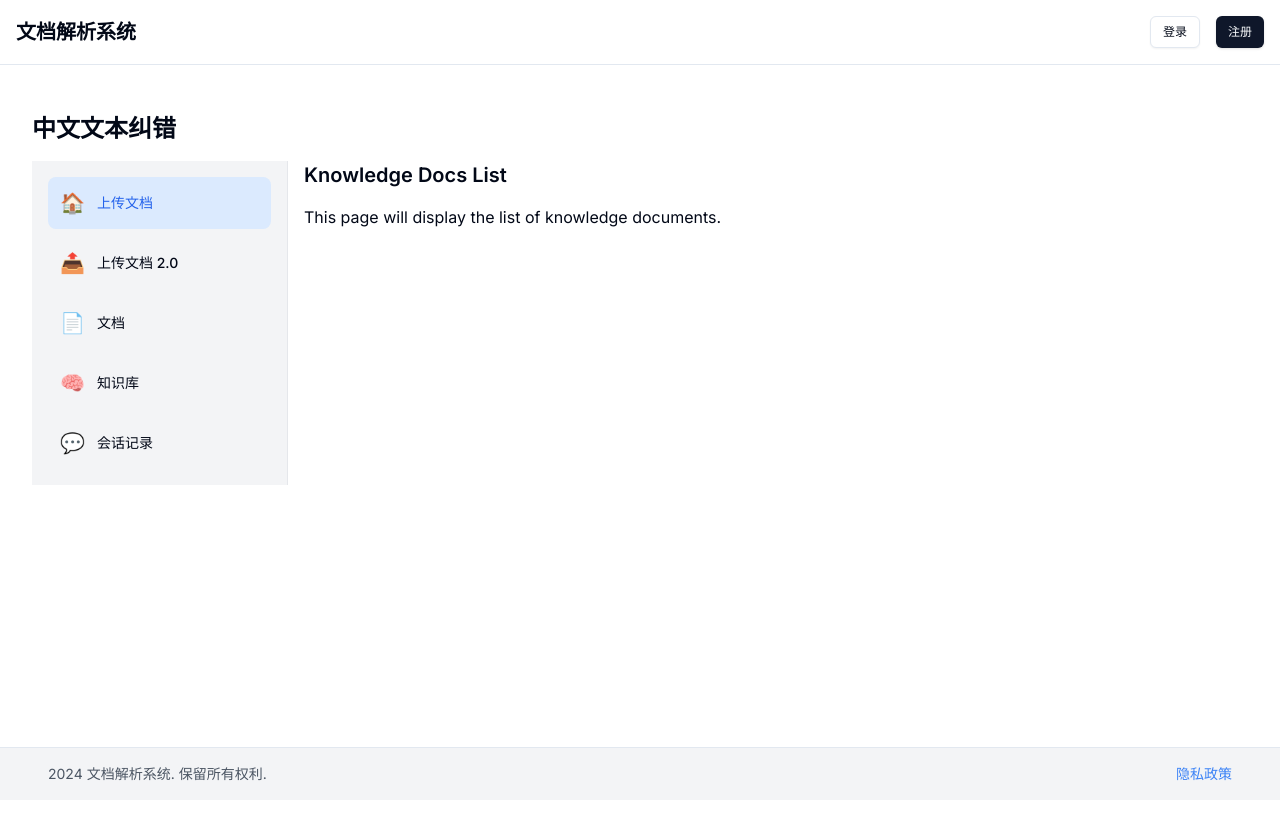
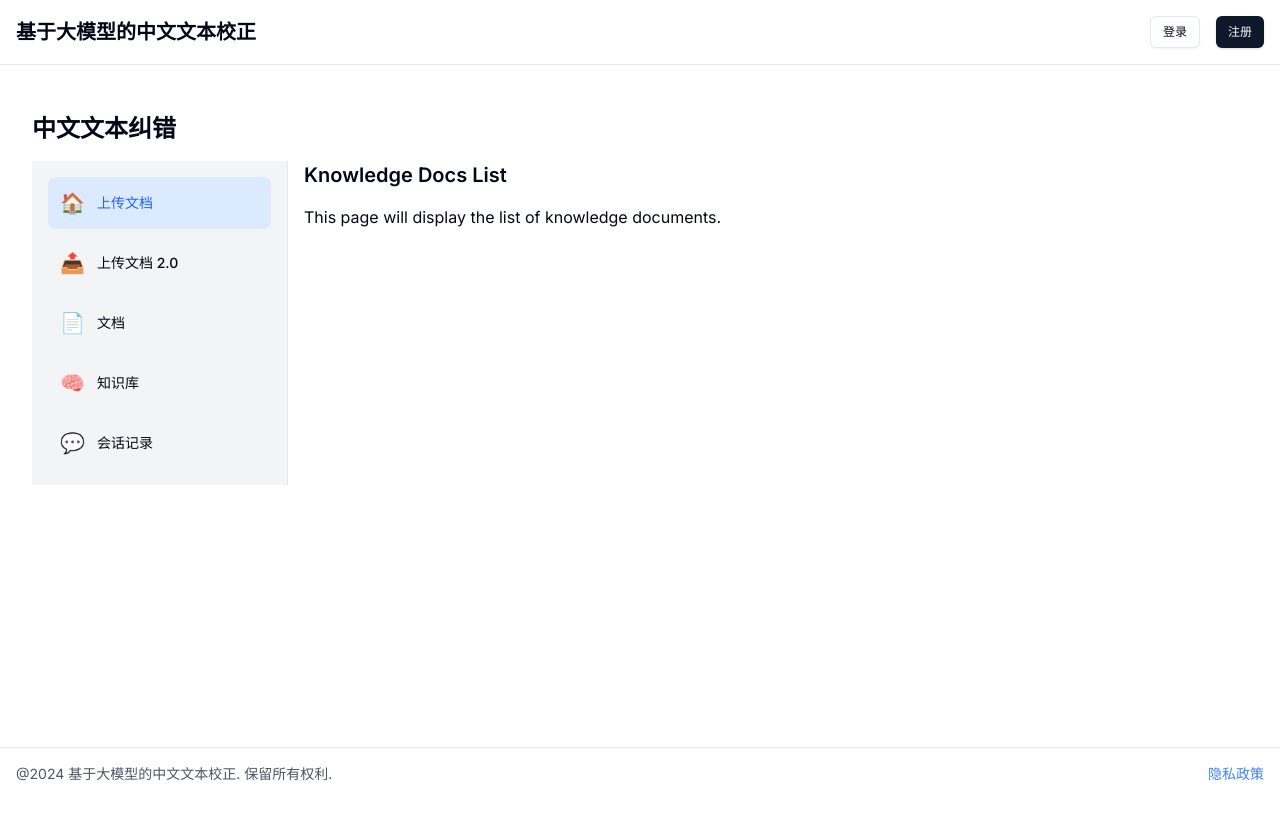
Before and after one commit to hygkui/next-qwen-doc-parse, a Next.js app: page /knowledge in a window 1280 px wide. Shown: the top 820 px of the page. Built offline with nearby package versions, Linux system fonts and the light colour scheme; no server answers.

Commit message:
refactor: update layout and UI components
- Update header and footer with new branding
- Fix footer positioning
- Update layout component imports

```diff
--- a/app/layout.tsx
+++ b/app/layout.tsx
@@ -2,14 +2,15 @@ import './globals.css'
 import { Inter } from 'next/font/google'
 import { AuthProvider } from './context/auth-context'
 import { Header } from '@/components/header/header'
+import { Footer } from '@/components/Footer'
 import { MenuProvider } from './context/MenuContext'
 import GoogleAnalytics from '@/components/GoogleAnalytics'
 
 const inter = Inter({ subsets: ['latin'] })
 
 export const metadata = {
-  title: 'Next.js App',
-  description: 'Generated by create next app',
+  title: '基于大模型的中文文本校正',
+  description: '使用大模型进行中文文本校正和优化',
 }
 
 export const dynamic = 'force-dynamic';
@@ -20,17 +21,18 @@ export default function RootLayout({
   children: React.ReactNode
 }) {
   return (
-    <html lang="en">
+    <html lang="zh">
       <body className={inter.className}>
         <AuthProvider>
           <div className="min-h-screen flex flex-col">
             <Header />
-            <main className="flex-1 container mx-auto px-4 py-8">
+            <main className="flex-1 container mx-auto px-4 py-8 pb-24">
               <MenuProvider>
                 {children}
               </MenuProvider>
               <GoogleAnalytics gaId="G-XXXXXXXXXX" />
             </main>
+            <Footer />
           </div>
         </AuthProvider>
       </body>
--- a/components/Footer.tsx
+++ b/components/Footer.tsx
@@ -1,13 +1,13 @@
-import Link from 'next/link'
+import Link from 'next/link';
 
-export default function Footer() {
-  const currentYear = new Date().getFullYear()
+export function Footer() {
+  const currentYear = new Date().getFullYear();
 
   return (
-    <footer className="fixed bottom-0 left-0 right-0 bg-gray-100 p-4 border-t">
-      <div className="container mx-auto flex justify-between items-center">
+    <footer className="fixed bottom-0 left-0 right-0 bg-white border-t z-10">
+      <div className="container mx-auto px-4 py-4 flex justify-between items-center">
         <div className="text-sm text-gray-600">
-          {currentYear} 文档解析系统. 保留所有权利.
+          @{currentYear} 基于大模型的中文文本校正. 保留所有权利.
         </div>
         <div className="text-sm">
           <Link href="/privacy-policy" className="text-blue-500 hover:text-blue-700">
@@ -16,5 +16,5 @@ export default function Footer() {
         </div>
       </div>
     </footer>
-  )
+  );
 }
--- a/components/Layout.tsx
+++ b/components/Layout.tsx
@@ -1,7 +1,7 @@
 'use client'
 
 import Link from 'next/link'
-import Footer from '@/components/Footer'
+import { Footer } from '@/components/Footer'
 import { Sidebar } from '@/components/Sidebar'
 import { useMenu } from '@/app/context/MenuContext'
 import React from 'react'
--- a/components/header/header.tsx
+++ b/components/header/header.tsx
@@ -8,7 +8,7 @@ export function Header() {
     <header className="border-b">
       <div className="container mx-auto px-4 py-4 flex justify-between items-center">
         <Link href="/" className="hover:opacity-80">
-          <h1 className="text-xl font-semibold">文档解析系统</h1>
+          <h1 className="text-xl font-semibold">基于大模型的中文文本校正</h1>
         </Link>
         <AuthStatus />
       </div>
```
